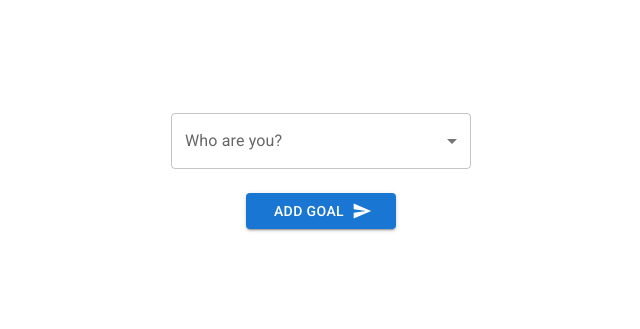
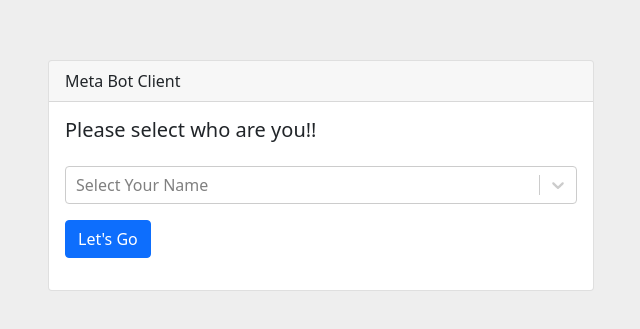
Before and after one commit to Ajinkya2000/meta-bot, a React (Create React App) app: page / in a window 1280 px wide. Shown: the part 225-554 px from the top of the page, without its empty margins (319-959 px from the left). Built offline with nearby package versions, Linux system fonts and the light colour scheme.

Commit message:
removed mui, added bootstrap and updated code

```diff
--- a/public/index.html
+++ b/public/index.html
@@ -32,7 +32,7 @@
       rel="stylesheet"
       href="https://fonts.googleapis.com/icon?family=Material+Icons"
     />
-		<title>React App</title>
+    <title>Meta Bot Client</title>
   </head>
   <body>
     <noscript>You need to enable JavaScript to run this app.</noscript>
--- a/src/components/App.css
+++ b/src/components/App.css
@@ -1,3 +1,5 @@
+@import "bootstrap/dist/css/bootstrap.min.css";
+
 /* Utilities */
 .center {
   display: flex;
@@ -5,11 +7,19 @@
   align-items: center;
 }
 
+.capitalize {
+  text-transform: capitalize;
+}
+
+.error-text {
+  font-size: 0.9rem;
+}
+
 /* Home */
 .home {
   height: 100vh;
 }
 
-.name-form {
-  flex-direction: column;
+.home-card {
+  width: 50%;
 }
--- a/src/components/App.tsx
+++ b/src/components/App.tsx
@@ -1,5 +1,5 @@
 import { Routes, Route } from "react-router-dom";
-import Container from "@mui/material/Container";
+import Container from "react-bootstrap/Container";
 
 // Components
 import Home from "./Home";
@@ -10,7 +10,7 @@ import "./App.css";
 
 const App = () => {
   return (
-    <Container maxWidth="lg">
+    <Container>
       <Routes>
         <Route path="/" element={<Home />} />
         <Route path="/add-goal" element={<AddGoal />} />
--- a/src/components/Home.tsx
+++ b/src/components/Home.tsx
@@ -1,92 +1,81 @@
 import { useState, FormEvent, useEffect } from "react";
 import { useNavigate } from "react-router-dom";
 
-// Material UI
-import OutlinedInput from "@mui/material/OutlinedInput";
-import InputLabel from "@mui/material/InputLabel";
-import MenuItem from "@mui/material/MenuItem";
-import FormControl from "@mui/material/FormControl";
-import FormHelperText from "@mui/material/FormHelperText";
-import Select, { SelectChangeEvent } from "@mui/material/Select";
-import Button from "@mui/material/Button";
-import SendIcon from "@mui/icons-material/Send";
+// React Bootstrap
+import Container from "react-bootstrap/Container";
+import Card from "react-bootstrap/Card";
+import Button from "react-bootstrap/Button";
+import Form from "react-bootstrap/Form";
 
-// Add a select for first time and then store it in local storage.
+// React Select
+import Select from "react-select";
 
-const ITEM_HEIGHT = 48;
-const ITEM_PADDING_TOP = 8;
-const MenuProps = {
-  PaperProps: {
-    style: {
-      maxHeight: ITEM_HEIGHT * 4.5 + ITEM_PADDING_TOP,
-      width: 250,
-    },
-  },
-};
+// Types
+import { nameOptionType } from "../types/name-option-type";
 
-const names = ["Ajinkya", "Sushant", "Kashish", "Garvita"];
+const names: nameOptionType[] = [
+  { value: "ajinkya", label: "ajinkya" },
+  { value: "sushant", label: "sushant" },
+  { value: "kashish", label: "kashish" },
+  { value: "garvita", label: "garvita" },
+];
 
 const Home = () => {
-  const [personName, setPersonName] = useState<string>("");
   const [hasError, setHasError] = useState<boolean>(false);
+  const [selectedName, setSelectedName] = useState<nameOptionType>(null);
 
   const navigate = useNavigate();
 
   useEffect(() => {
-    const savedPersonName = localStorage.getItem("personName");
-    if (savedPersonName) {
-      navigate("/add-goal", { replace: true, state: savedPersonName });
+    const getSelectedName = localStorage.getItem("selectedName");
+    if (getSelectedName) {
+      navigate("/add-goal", { replace: true, state: getSelectedName });
     }
   }, [navigate]);
 
-  const handleChange = (e: SelectChangeEvent<typeof personName>) => {
+  const handleChange = (nameOption: nameOptionType) => {
     setHasError(false);
-    setPersonName(e.target?.value);
+    setSelectedName(nameOption);
   };
 
   const handleSubmit = (e: FormEvent) => {
     e.preventDefault();
 
-    if (!personName) {
+    // Validate form
+    if (!selectedName) {
       setHasError(true);
       return;
     }
 
-    localStorage.setItem("personName", personName);
-    navigate("/add-goal", { replace: true, state: personName });
+    localStorage.setItem("selectedName", JSON.stringify(selectedName));
+    navigate("/add-goal", { replace: true, state: selectedName });
   };
 
   return (
-    <div className="home center">
-      <form className="center name-form" onSubmit={handleSubmit}>
-        <FormControl sx={{ m: 1, width: 300 }} error={hasError}>
-          <InputLabel id="select-name">Who are you?</InputLabel>
-          <Select
-            labelId="select-name"
-            id="select"
-            value={personName}
-            onChange={handleChange}
-            input={<OutlinedInput label="Who are you?" />}
-            MenuProps={MenuProps}
-          >
-            {names.map((name) => (
-              <MenuItem key={name} value={name}>
-                {name}
-              </MenuItem>
-            ))}
-          </Select>
-          {hasError && <FormHelperText>Please select a name.</FormHelperText>}
-        </FormControl>
-        <Button
-          type="submit"
-          variant="contained"
-          endIcon={<SendIcon />}
-          sx={{ my: 2, width: 150 }}
-        >
-          Add Goal
-        </Button>
-      </form>
-    </div>
+    <Container className="home center">
+      <Card className="home-card">
+        <Card.Header>Meta Bot Client</Card.Header>
+        <Card.Body>
+          <Card.Title>Please select who are you!!</Card.Title>
+          <Form className="mt-4" onSubmit={handleSubmit}>
+            <Select
+              className="capitalize"
+              options={names}
+              onChange={handleChange}
+              placeholder="Select your name"
+            />
+            {hasError ? (
+              <p className="text-danger error-text ms-2 mt-1">Select a name</p>
+            ) : (
+              <></>
+            )}
+            <Button type="submit" variant="primary" className="my-3">
+              Let's Go
+            </Button>
+          </Form>
+        </Card.Body>
+      </Card>
+    </Container>
   );
 };
 
--- a/src/index.css
+++ b/src/index.css
@@ -72,3 +72,7 @@ select {
     scroll-behavior: auto !important;
   }
 }
+
+body {
+  background: #eee;
+}
--- /dev/null
+++ b/src/types/name-option-type.ts
@@ -0,0 +1,4 @@
+export type nameOptionType = {
+  value: string;
+  label: string;
+} | null;
```
Also changed, not shown: package.json (+3 -4 lines), src/images/robot.png (added), 1 other file (tests, documents, lock files or other folders). Lines whose indentation alone changed are shown as unchanged.
